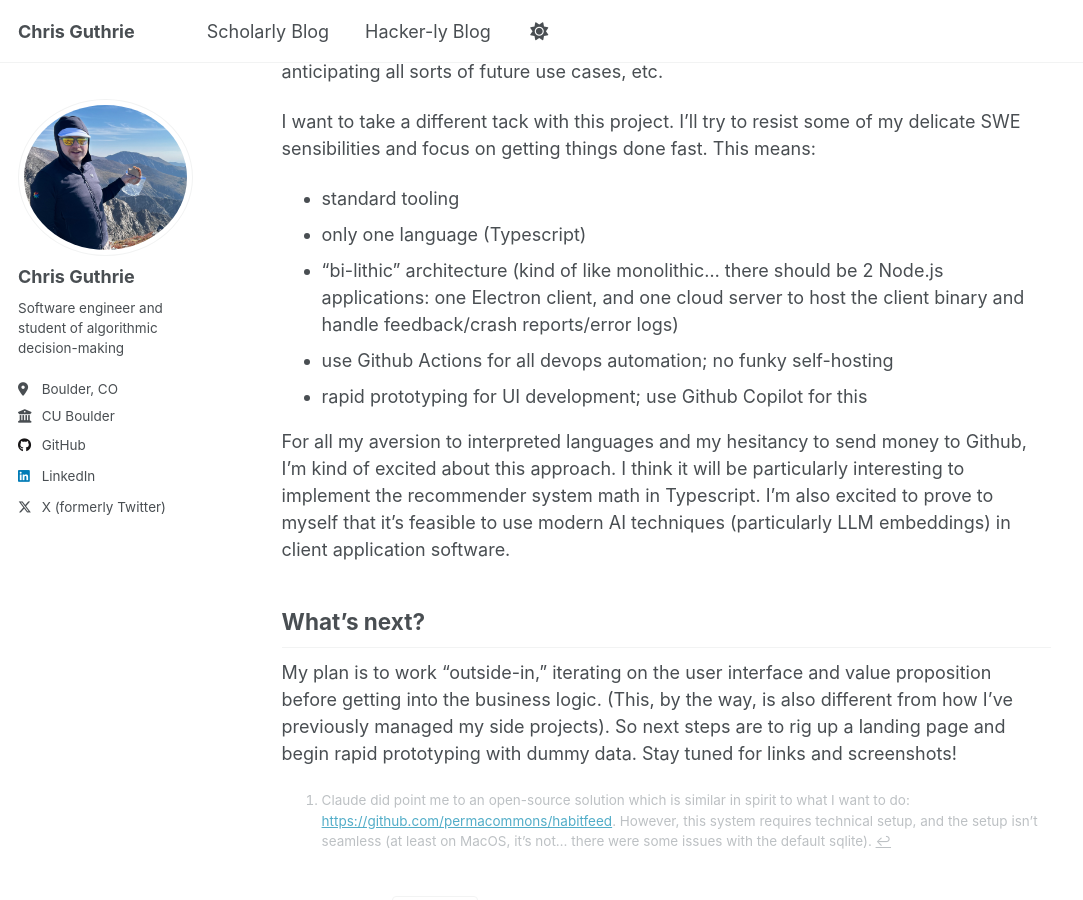
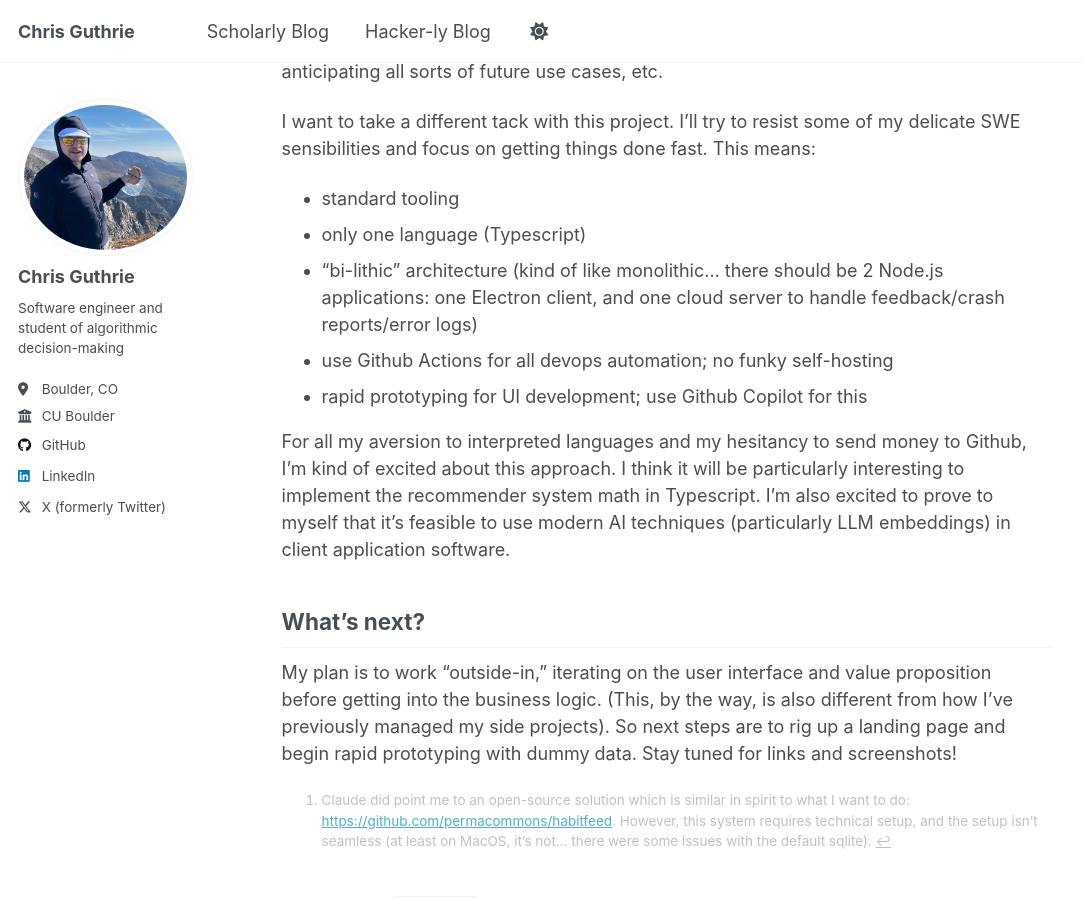
Before and after one commit to guthriec/chriswguthrie, a Jekyll site: the page built from _posts/2025-10-07-kitpicks-begins.md, in a window 1280 px wide and 900 px high, scrolled down 1247 px. Shown: the whole window, without its empty margins (0-1083 px from the left). Built offline with Jekyll 4.4.1, drawn with Linux system fonts in a browser that asks for light colours; a script that is not in the unit is left out.

Commit message:
Remove thing I didn't mean

```diff
--- a/_posts/2025-10-07-kitpicks-begins.md
+++ b/_posts/2025-10-07-kitpicks-begins.md
@@ -33,7 +33,7 @@
 
 - standard tooling
 - only one language (Typescript)
-- "bi-lithic" architecture (kind of like monolithic... there should be 2 Node.js applications: one Electron client, and one cloud server to host the client binary and handle feedback/crash reports/error logs)
+- "bi-lithic" architecture (kind of like monolithic... there should be 2 Node.js applications: one Electron client, and one cloud server to handle feedback/crash reports/error logs)
 - use Github Actions for all devops automation; no funky self-hosting
 - rapid prototyping for UI development; use Github Copilot for this
 
```
